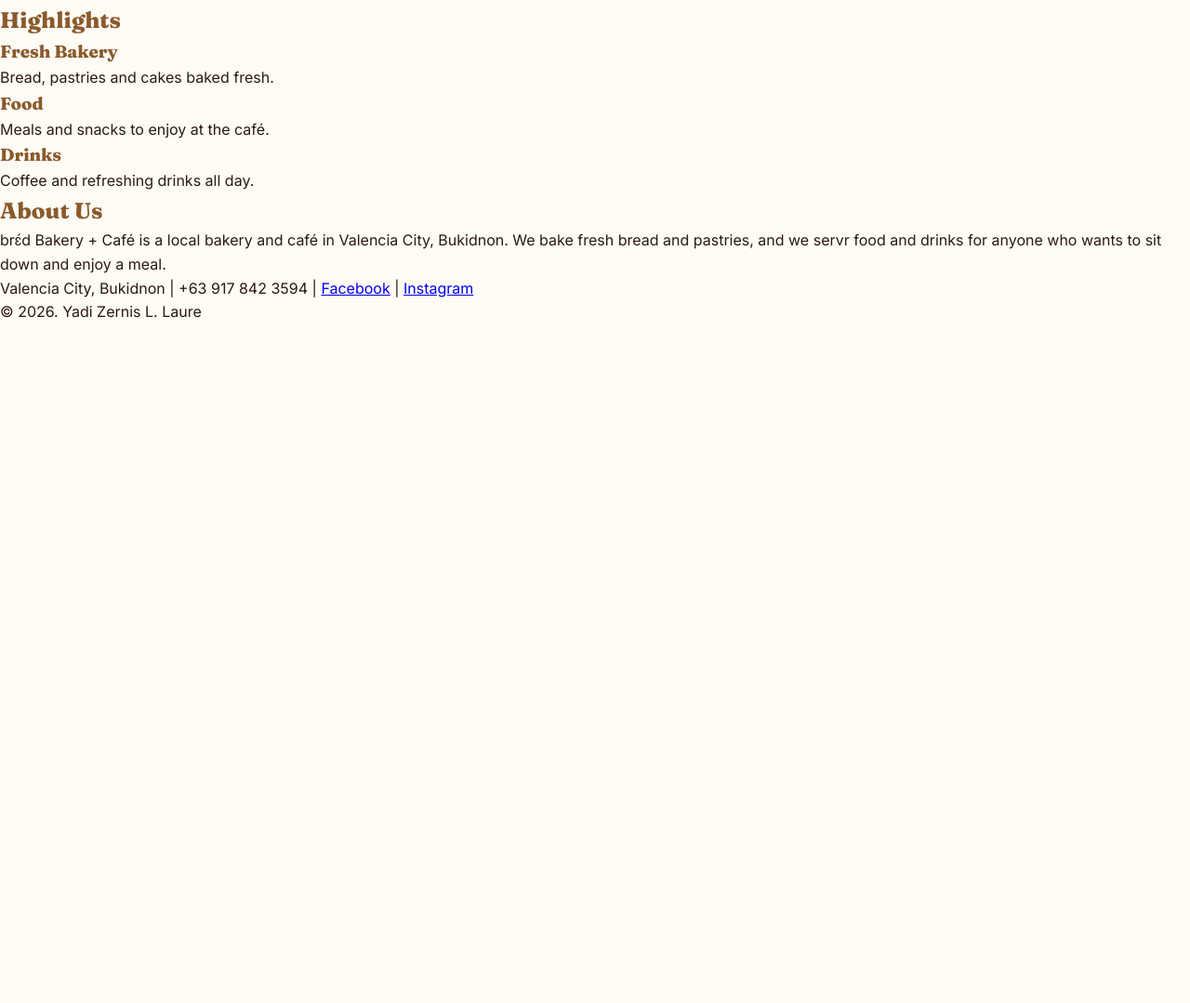
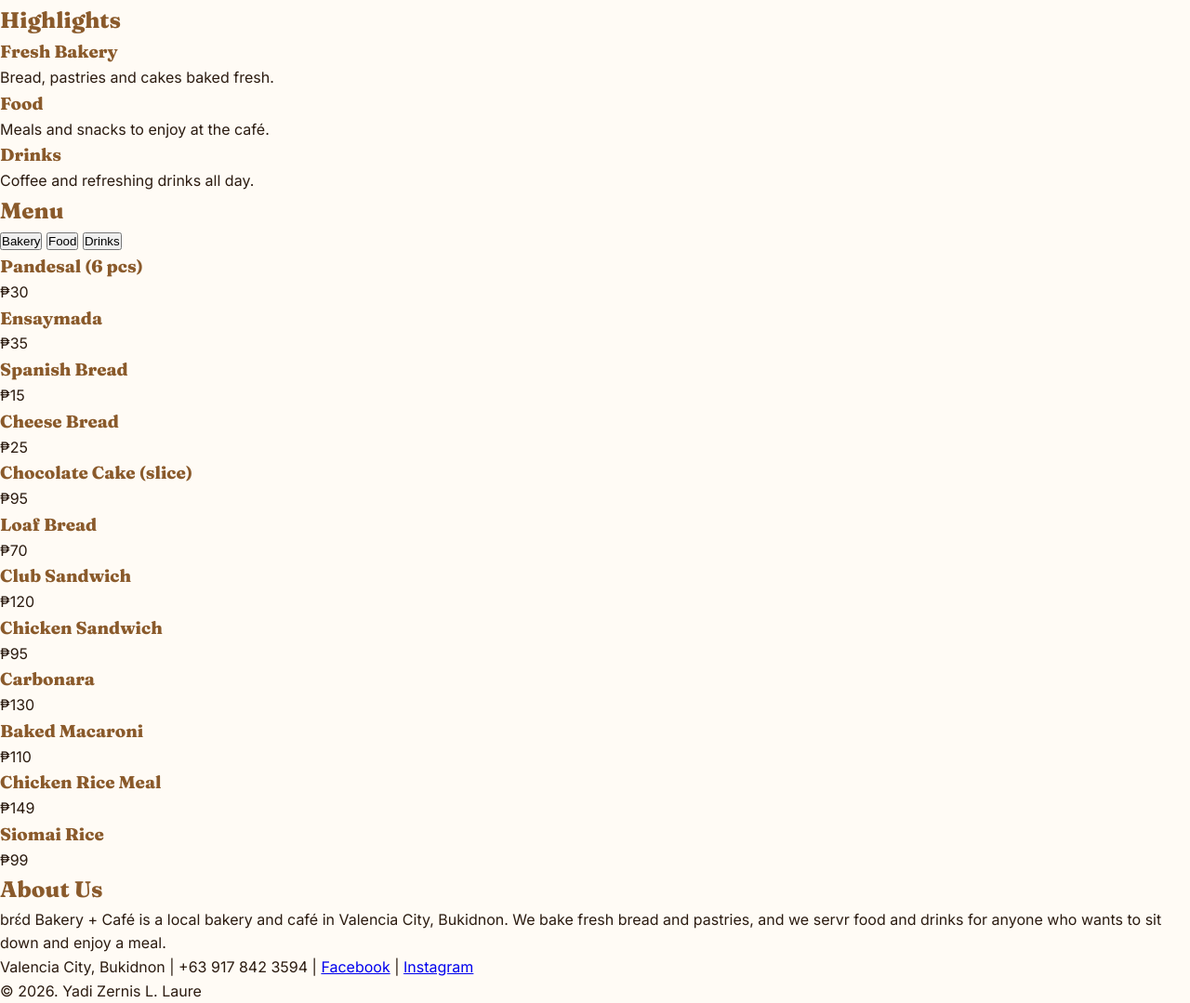
Before and after one commit to Ydzk0407/laure-website, a plain HTML site: page index.html in a window 1280 px wide. Shown: the part 733-1812 px from the top of the page at 93% size. Before the commit the page ends 1082 px from the top, so only its background shows below. Drawn offline with Linux system fonts and the light colour scheme.

Commit message:
finished menu section

```diff
--- a/index.html
+++ b/index.html
@@ -52,6 +52,32 @@
         </div>
     </section>
 
+    <section id="menu" class="menu">
+      <h2>Menu</h2>
+      <div class="tabs">
+        <button class="tab active" data-tab="bakery">Bakery</button>
+        <button class="tab" data-tab="food">Food</button>
+        <button class="tab" data-tab="drinks">Drinks</button>
+      </div>
+
+      <div id="bakery" class="panel active">
+        <div class="item"><h3>Pandesal (6 pcs)</h3><p>₱30</p></div>
+        <div class="item"><h3>Ensaymada</h3><p>₱35</p></div>
+        <div class="item"><h3>Spanish Bread</h3><p>₱15</p></div>
+        <div class="item"><h3>Cheese Bread</h3><p>₱25</p></div>
+        <div class="item"><h3>Chocolate Cake (slice)</h3><p>₱95</p></div>
+        <div class="item"><h3>Loaf Bread</h3><p>₱70</p></div>
+      </div>
+
+      <div id="food" class="panel">
+        <div class="item"><h3>Club Sandwich</h3><p>₱120</p></div>
+        <div class="item"><h3>Chicken Sandwich</h3><p>₱95</p></div>
+        <div class="item"><h3>Carbonara</h3><p>₱130</p></div>
+        <div class="item"><h3>Baked Macaroni</h3><p>₱110</p></div>
+        <div class="item"><h3>Chicken Rice Meal</h3><p>₱149</p></div>
+        <div class="item"><h3>Siomai Rice</h3><p>₱99</p></div>
+      </div>
+
     <section id="about" class="about">
         <h2>About Us</h2>
         <p>
```
